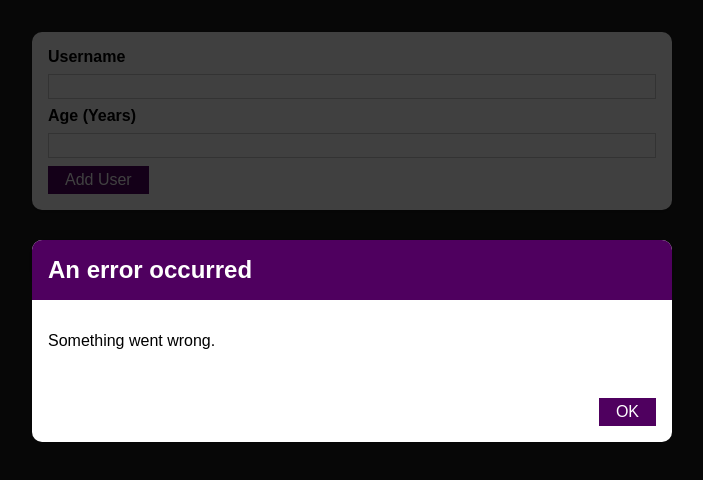
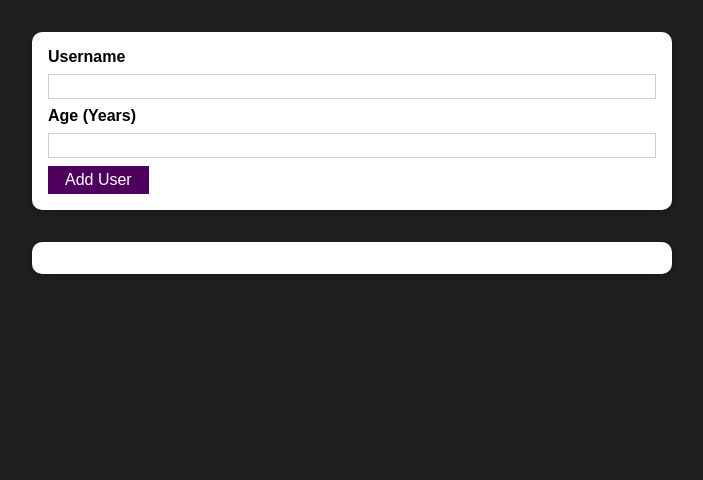
Before and after one commit to ianikeev/react-udemy-project1, a React (Vite) app: page / in a window 1280 px wide. Shown: the top 480 px of the page, without its empty margins (288-991 px from the left). Built offline with nearby package versions, Linux system fonts and the light colour scheme.

Commit message:
Manage error state

```diff
--- a/src/components/UI/ErrorModal.jsx
+++ b/src/components/UI/ErrorModal.jsx
@@ -5,7 +5,7 @@
 const ErrorModal = (props) => {
   return (
     <div>
-      <div className={styles.backdrop}/>
+      <div className={styles.backdrop} onClick={props.onConfirm}/>
       <Card className={styles.modal}>
         <header className={styles.header}>
           <h2>{props.title}</h2>
@@ -14,7 +14,7 @@
           <p>{props.message}</p>
         </div>
         <footer className={styles.actions}>
-          <Button>OK</Button>
+          <Button onClick={props.onConfirm}>OK</Button>
         </footer>
       </Card>
     </div>
--- a/src/components/Users/AddUser.jsx
+++ b/src/components/Users/AddUser.jsx
@@ -7,6 +7,7 @@
 const AddUser = (props) => {
   const [enteredUsername, setEnteredUsername] = useState('');
   const [enteredAge, setEnteredAge] = useState('');
+  const [error, setError] = useState();
 
   const usernameChangeHandler = (event) => {
     setEnteredUsername(event.target.value);
@@ -19,11 +20,19 @@
     event.preventDefault();
 
     if (enteredUsername.trim().length === 0 || enteredAge.trim().length === 0) {
+      setError({
+        title: 'Invalid input',
+        message: 'Please enter a valid name and age (non-empty values).',
+      });
       return;
     }
 
     // + forces conversion to a number
     if (+enteredAge < 1) {
+      setError({
+        title: 'Invalid age',
+        message: 'Please enter a valid age (> 0).',
+      });
       return;
     }
 
@@ -33,9 +42,14 @@
     setEnteredAge('');
   };
 
+  const errorHandler = () => {
+    setError(null);
+  };
+
   return (
     <div>
-      <ErrorModal title="An error occurred" message="Something went wrong." />
+      {error && <ErrorModal title={error.title} message={error.message}
+                            onConfirm={errorHandler} />}
       <Card className={styles.input}>
         <form onSubmit={addUserHandler}>
           <label htmlFor="username">Username</label>
```
